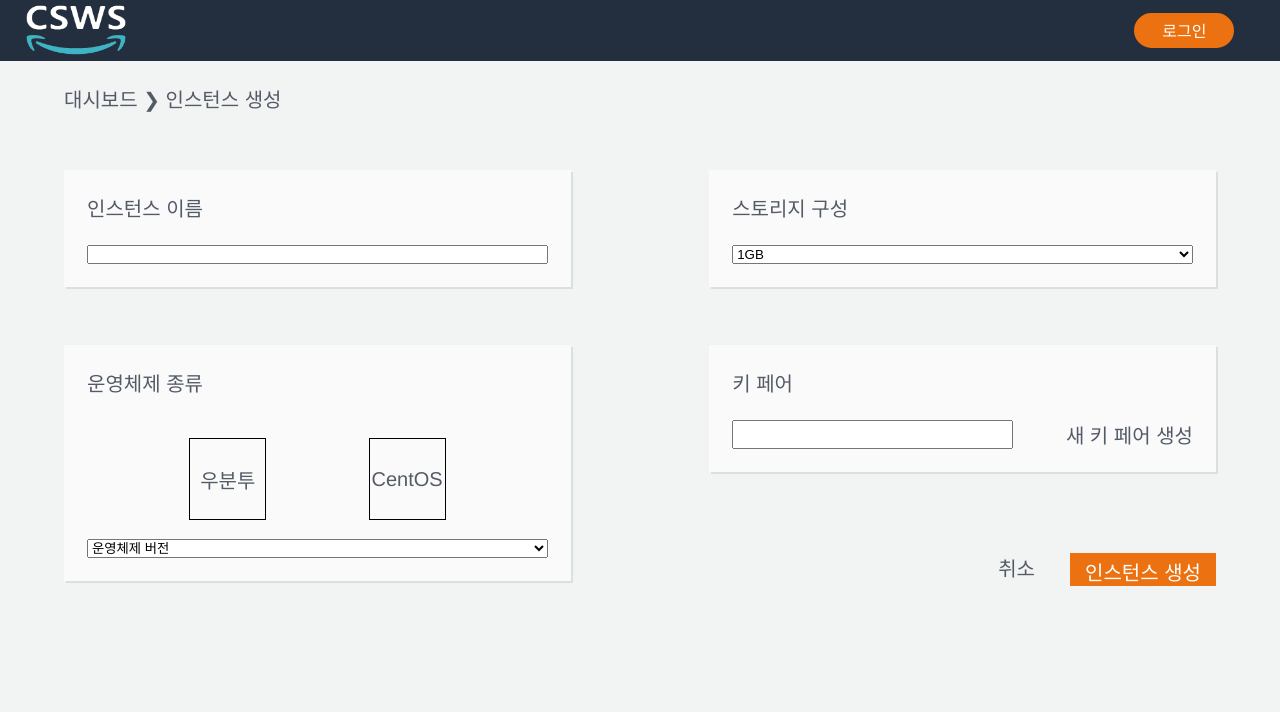
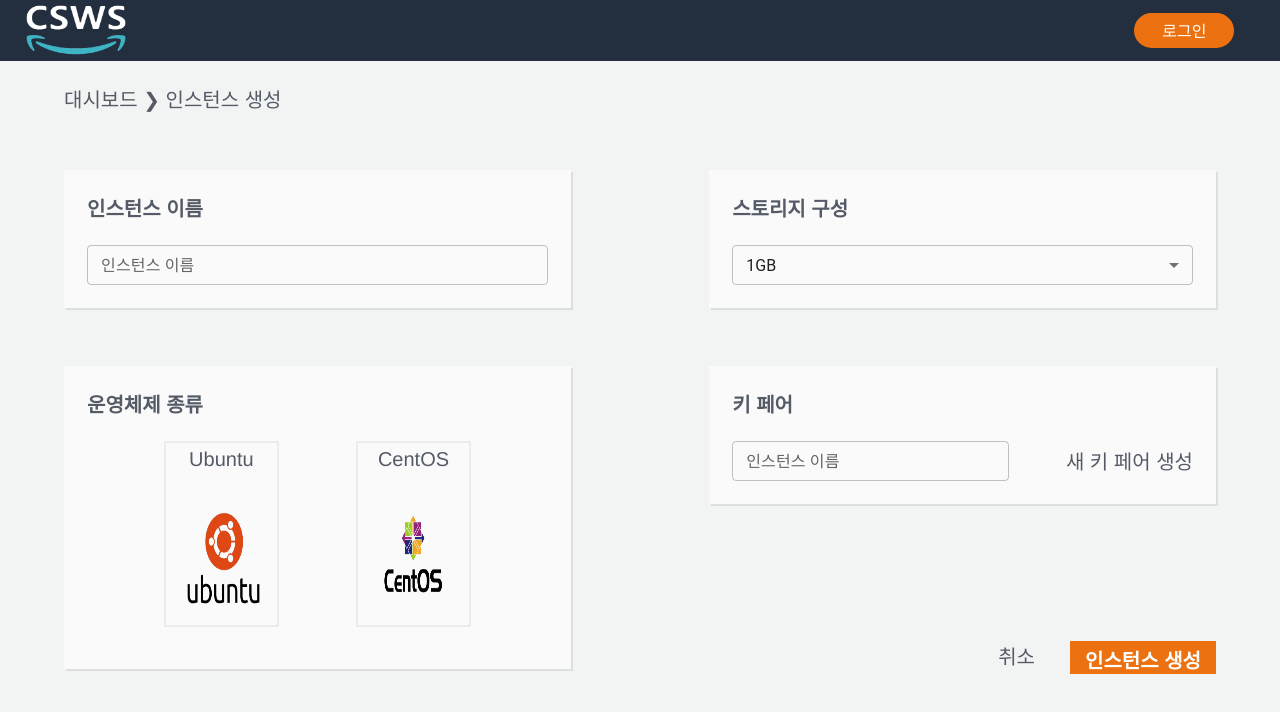
Before and after one commit to DonghyeonKang/CLMS, a React (Create React App) app in the folder frontend/: page /dashboard/createInstance in a window 1280 px wide. Shown: the top 712 px of the page. Built offline with nearby package versions, Linux system fonts and the light colour scheme.

Commit message:
Update UI

```diff
--- a/frontend/src/components/Instance/CreateInstance/InstanceNameSection.js
+++ b/frontend/src/components/Instance/CreateInstance/InstanceNameSection.js
@@ -1,3 +1,4 @@
+import { TextField } from "@mui/material";
 import styled from "styled-components";
 
 const InstanceNameSection = ({setData, data}) => {
@@ -7,7 +8,7 @@ const InstanceNameSection = ({setData, data}) => {
     return (
         <Name>
             <Title>인스턴스 이름</Title>
-            <input onChange={nameHandler}/>
+            <TextField label='인스턴스 이름' onChange={nameHandler} size="small"/>
         </Name>
     );
 };
@@ -28,4 +29,5 @@ const Name = styled.div`
 
 const Title = styled.div`
   margin-bottom: 5%;
+  font-weight: 600;
 `;
--- a/frontend/src/components/Instance/CreateInstance/KeyPairSection.js
+++ b/frontend/src/components/Instance/CreateInstance/KeyPairSection.js
@@ -2,6 +2,7 @@ import { useState } from "react";
 import { useNavigate } from "react-router-dom";
 import styled from "styled-components";
 import KeyPairModal from "./KeyPairModal";
+import { TextField } from "@mui/material";
 
 const KeyPairSection = ({setData, data}) => {
   const navigate = useNavigate();
@@ -13,13 +14,13 @@ const KeyPairSection = ({setData, data}) => {
       <>
         <KeyPair>
             <Title>키 페어</Title>
-            <div style={{display:'flex', justifyContent:'space-between'}}>
-              <input style={{width:'60%'}} onChange={keyPairHandler}/>
+            <div style={{display:'flex', justifyContent:'space-between', alignItems:'center'}}>
+              <TextField label='인스턴스 이름' onChange={keyPairHandler} style={{width:'60%'}} size="small"/>
               <CreateKeyPair onClick={()=>setModalOpen(true)}>새 키 페어 생성</CreateKeyPair>
             </div>
         </KeyPair>
         <Btn>
-            <Cancel onClick={() => console.log(data)}>취소</Cancel>
+            <Cancel onClick={() => navigate("/dashboard")}>취소</Cancel>
             <Create onClick={() => navigate("/dashboard")}>인스턴스 생성</Create>
         </Btn>
         {modalOpen ? <KeyPairModal setModalOpen={setModalOpen} /> : <></>}
@@ -44,6 +45,7 @@ const KeyPair = styled.div`
 
 const Title = styled.div`
   margin-bottom: 5%;
+  font-weight: 600;
 `;
 
 const Btn = styled.div`
@@ -69,6 +71,7 @@ const Create = styled.div`
   background-color: #ec7211;
   margin-left: 20px;
   color: white;
+  font-weight: 600;
   &:hover{
     background-color: #eb5f07;
   }
--- a/frontend/src/components/Instance/CreateInstance/MachineImageSection.js
+++ b/frontend/src/components/Instance/CreateInstance/MachineImageSection.js
@@ -1,4 +1,6 @@
 import styled from "styled-components";
+import ubuntu from '../../../img/ubuntu.png'
+import CentOs from '../../../img/CentOs.png'
 
 const MachineImageSection = ({setData, data}) => {
     const setUbuntu = () => {
@@ -11,12 +13,26 @@ const MachineImageSection = ({setData, data}) => {
         <OS>
             <Title>운영체제 종류</Title>
             <OSTabs>
-              <OSTab onClick={setUbuntu}>우분투</OSTab>
-              <OSTab onClick={setCentOS}>CentOS</OSTab>
+              {data.machineImage === 'Ubuntu' ?
+              (<OSTabSelected>
+                <div>Ubuntu</div>
+                <OSImg src={ubuntu} onClick={setUbuntu}/>
+              </OSTabSelected>) :
+              (<OSTab>
+                <div>Ubuntu</div>
+                <OSImg src={ubuntu} onClick={setUbuntu}/>
+              </OSTab>)}
+
+              {data.machineImage === 'CentOS' ?
+              (<OSTabSelected>
+                <div>CentOS</div>
+                <OSImg src={CentOs} onClick={setCentOS}/>
+              </OSTabSelected>) :
+              (<OSTab>
+                <div>CentOS</div>
+                <OSImg src={CentOs} onClick={setCentOS}/>
+              </OSTab>)}
             </OSTabs>
-            <select>
-                <option>운영체제 버전</option>
-            </select>
         </OS>
     );
 };
@@ -37,22 +53,37 @@ const OS = styled.div`
 
 const Title = styled.div`
   margin-bottom: 5%;
+  font-weight: 600;
 `;
 
 const OSTabs = styled.div`
   display: flex;
   justify-content: space-evenly;
-  margin: 4% 0;
+  margin-bottom: 4%;
   width: 100%;
 `;
 
 const OSTab = styled.div`
-  border: 1px solid black;
-  width: 5vw;
-  min-width: 75px;
-  height: 10vh;
+  display: flex;
+  flex-direction: column;
+  justify-content: center;
+  align-items: center;
+  border: 2px solid #eaeded;
+  padding: 1%;
+`;
+
+const OSTabSelected = styled(OSTab)`
+  border: 2px solid #0073bb;
+  background-color: #f1faff;
+`;
+
+const OSImg = styled.img`
+  width: 8vw;
+  min-width: 100px;
+  height: 15vh;
   min-height: 60px;
   display: flex;
+  margin-top: 30px;
   justify-content: center;
   align-items: center;
 `;
--- a/frontend/src/components/Instance/CreateInstance/StorageSection.js
+++ b/frontend/src/components/Instance/CreateInstance/StorageSection.js
@@ -1,3 +1,4 @@
+import { MenuItem, Select } from "@mui/material";
 import styled from "styled-components";
 
 const StorageSection = ({setData, data}) => {
@@ -7,14 +8,14 @@ const StorageSection = ({setData, data}) => {
     return (
         <Storage>
             <Title>스토리지 구성</Title>
-            <select name="storage" onChange={storageHandler} defaultValue={data.storage}>
-                <option value='1'>1GB</option>
-                <option value='2'>2GB</option>
-                <option value='4'>4GB</option>
-                <option value='8'>8GB</option>
-                <option value='16'>16GB</option>
-                <option value='32'>32GB</option>
-            </select>
+            <Select label="storage" onChange={storageHandler} defaultValue={data.storage} size='small'>
+                <MenuItem value='1'>1GB</MenuItem>
+                <MenuItem value='2'>2GB</MenuItem>
+                <MenuItem value='4'>4GB</MenuItem>
+                <MenuItem value='8'>8GB</MenuItem>
+                <MenuItem value='16'>16GB</MenuItem>
+                <MenuItem value='32'>32GB</MenuItem>
+            </Select>
         </Storage>
     );
 };
@@ -35,4 +36,5 @@ const Storage = styled.div`
 
 const Title = styled.div`
   margin-bottom: 5%;
+  font-weight: 600;
 `;
--- a/frontend/src/components/Instance/InboundRules/EditInboundRules.js
+++ b/frontend/src/components/Instance/InboundRules/EditInboundRules.js
@@ -58,7 +58,7 @@ const EditInboundRules = () => {
             <AddRule onClick={()=>addData()}>규칙 추가</AddRule>
             <div>
                 <Cancel onClick={() => navigate(`/dashboard/${instanceId}/${securityGroupId}`)}>취소</Cancel>
-                <SaveRules onClick={()=>console.log(newData)}>인바운드 규칙 저장</SaveRules>
+                <SaveRules onClick={()=>navigate(`/dashboard/${instanceId}/${securityGroupId}`)}>인바운드 규칙 저장</SaveRules>
             </div>
           </BtnSection>
         </>
@@ -100,6 +100,7 @@ const AddRule = styled.span`
   height: 25px;
   padding: 4px 15px;
   background-color: white;
+  font-weight: 600;
   &:hover{
     background-color: #fafafa;
     color: black;
@@ -112,6 +113,7 @@ const SaveRules = styled.span`
   padding: 4px 15px;
   background-color: #ec7211;
   color: white;
+  font-weight: 600;
   &:hover{
     background-color: #eb5f07;
   }
--- a/frontend/src/components/Instance/InboundRules/NewInboundRule.js
+++ b/frontend/src/components/Instance/InboundRules/NewInboundRule.js
@@ -1,3 +1,4 @@
+import { MenuItem, Select, TextField } from "@mui/material";
 import { useState } from "react";
 import styled from "styled-components";
 
@@ -50,20 +51,20 @@ const NewInboundRule = ({data, setData, i}) => {
             <tr key={i.Id}>
                 <td style={{width:'12vw', minWidth:'150px'}}>{i?.Id}</td>
                 <td>
-                    <select name="type" style={{width:'12vw', minWidth:'150px'}} defaultValue={i?.type} onChange={handleType}>
-                        <option value='1'>1</option>
-                        <option value='2'>2</option>
-                        <option value='3'>3</option>
-                    </select>
+                    <Select label="type" style={{width:'12vw', minWidth:'150px'}} defaultValue={i?.type} onChange={handleType} size="small">
+                        <MenuItem value='1'>1</MenuItem>
+                        <MenuItem value='2'>2</MenuItem>
+                        <MenuItem value='3'>3</MenuItem>
+                    </Select>
                 </td>
-                <td><input style={{width:'5vw', minWidth:'80px'}} defaultValue={i?.protocol} onChange={handleProtocol}/></td>
-                <td><input style={{width:'6vw', minWidth:'100px'}} defaultValue={i?.port} onChange={handlePort}/></td>
+                <td><TextField style={{width:'5vw', minWidth:'80px'}} defaultValue={i?.protocol} onChange={handleProtocol} size="small"/></td>
+                <td><TextField style={{width:'6vw', minWidth:'100px'}} defaultValue={i?.port} onChange={handlePort} size="small"/></td>
                 <td>
-                    <select name="CIDR" style={{width:'12vw', minWidth:'150px'}} defaultValue={i?.CIDR} onChange={handleCIDR}>
-                        <option value='1'>1</option>
-                        <option value='2'>2</option>
-                        <option value='3'>3</option>
-                    </select>
+                    <Select label="CIDR" style={{width:'12vw', minWidth:'150px'}} defaultValue={i?.CIDR} onChange={handleCIDR} size="small">
+                        <MenuItem value='1'>1</MenuItem>
+                        <MenuItem value='2'>2</MenuItem>
+                        <MenuItem value='3'>3</MenuItem>
+                    </Select>
                 </td>
                 <DeleteRule onClick={()=>{setData(data.filter((item)=>item?.Id !== i?.Id))}}>삭제</DeleteRule>
             </tr>
@@ -79,6 +80,8 @@ const DeleteRule = styled.td`
   border: 1px solid black;
   text-align: center;
   width: 50px;
+  padding: 0 8px;
+  font-weight: 600;
   &:hover{
     background-color: #fafafa;
     color: black;
--- a/frontend/src/components/Instance/InstanceDetail/TabsContent.js
+++ b/frontend/src/components/Instance/InstanceDetail/TabsContent.js
@@ -1,3 +1,4 @@
+import { Button, TextField } from "@mui/material";
 import { useState } from "react";
 import { useNavigate } from "react-router-dom";
 import styled from "styled-components";
@@ -46,8 +47,8 @@ const TabsContent = () => {
                 <DetailGrid>네트워크 인터페이스</DetailGrid>
                 </>
                 : <DetailGrid>
-                <DomainInput placeholder="도메인 입력" onChange={(i)=>setDomain(i)}/>
-                <button onClick={()=>console.log(domain.target.value)}>도메인 적용</button>
+                <TextField label="도메인 입력" onChange={(i)=>setDomain(i)} size="small" style={{marginRight:'10%'}}/>
+                <Button onClick={()=>console.log(domain.target.value)} variant="outlined">도메인 적용</Button>
                 </DetailGrid>}
             </DetailContent>
         </>
@@ -86,7 +87,7 @@ const DetailContent = styled.div`
 const DetailGrid = styled.div`
   width: 100%;
   min-width: 300px;
-  height: 50px;
+  min-height: 100px;
   display: flex;
   justify-content: center;
   align-items: center;
@@ -100,7 +101,3 @@ const DetailId = styled(DetailGrid)`
     text-decoration: underline;
   }
 `;
-
-const DomainInput = styled.input`
-  margin-right: 10%;
-`;
```
Also changed, not shown: frontend/src/components/Instance/InboundRules/ExistingInboundRule.js (+15 -12 lines).
